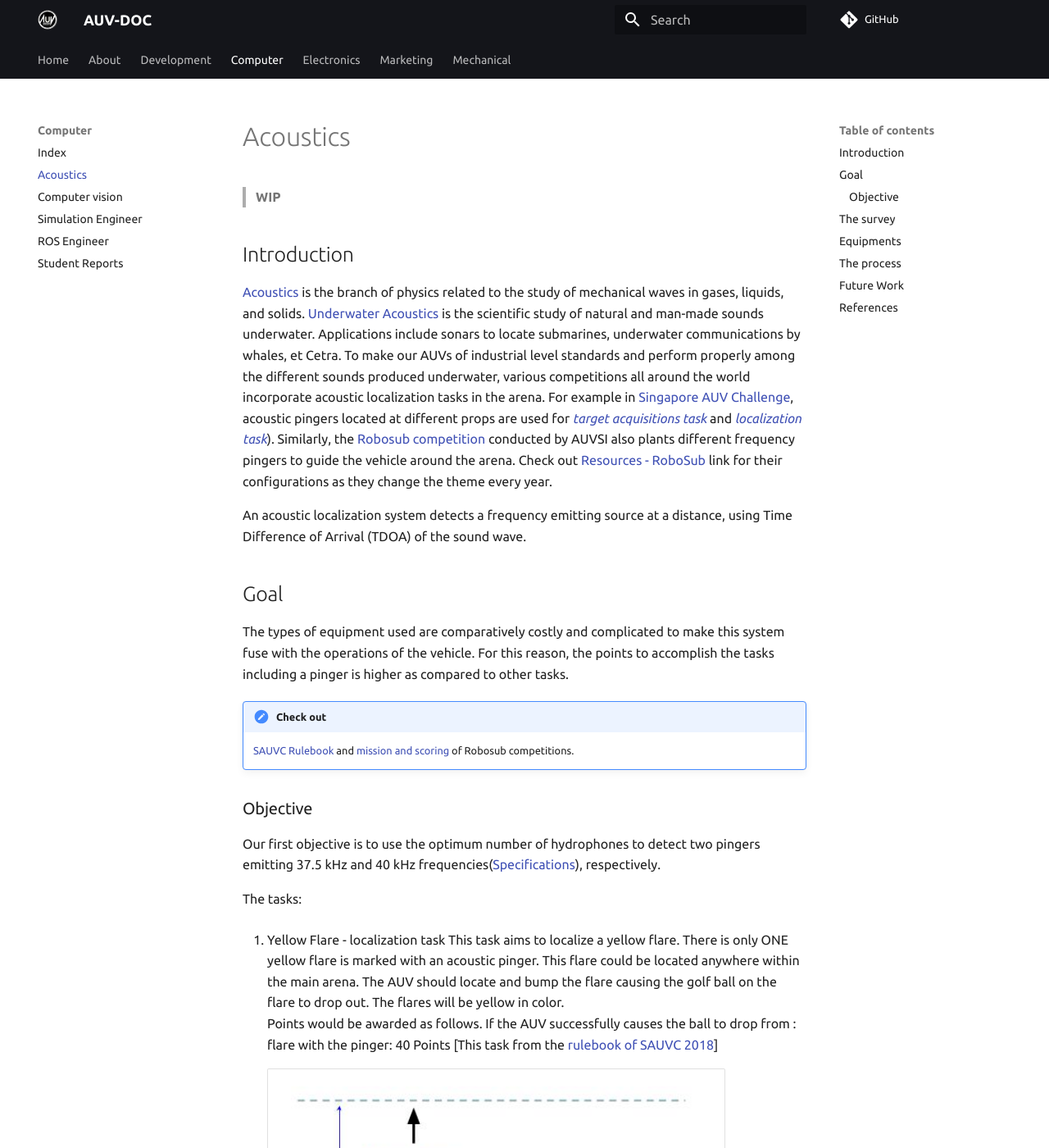
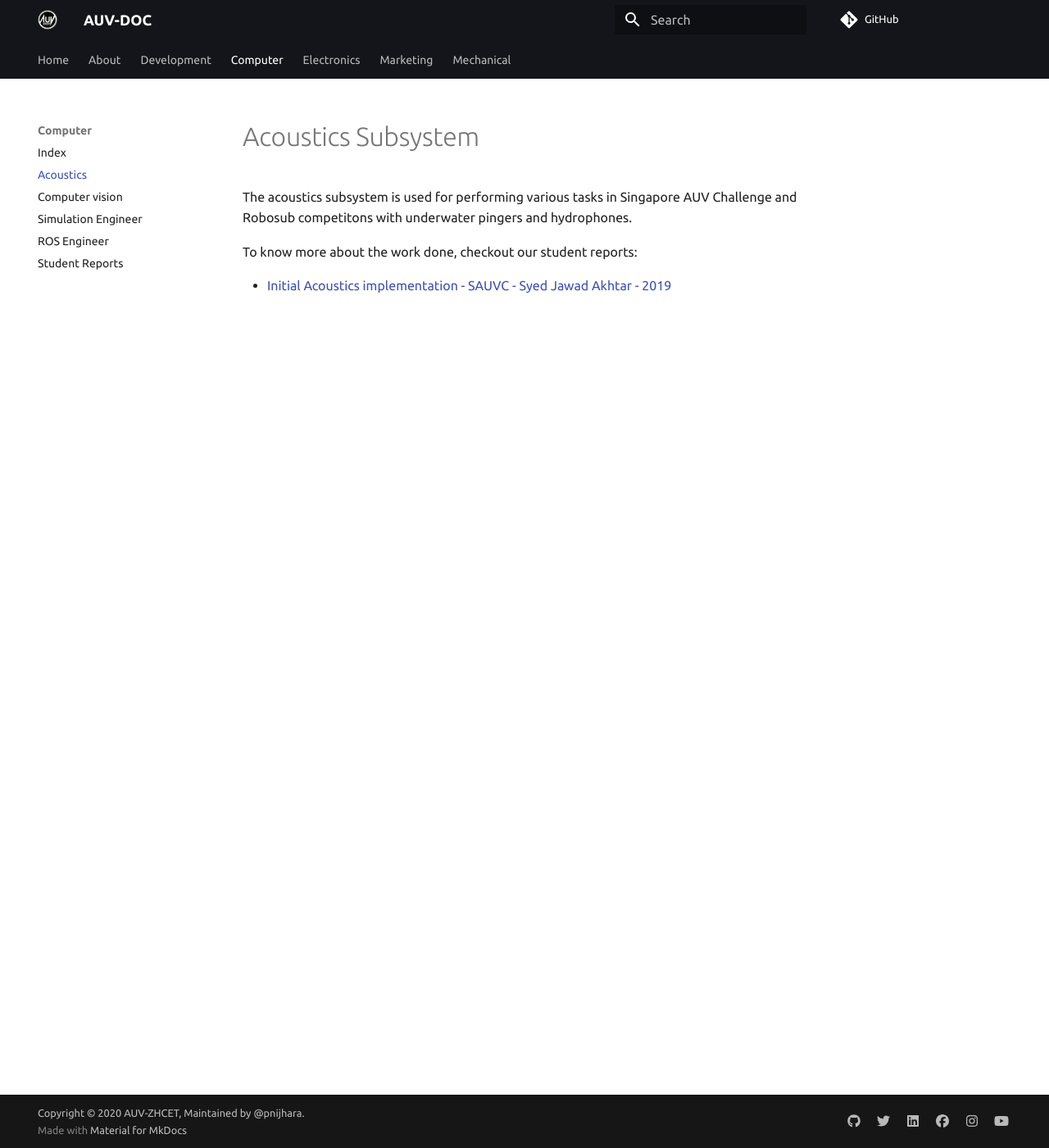
Before and after one commit to auvzhcet/Documentation, an MkDocs documentation site: the page built from docs/computer/Acoustics.md, in a window 1280 px wide and 1400 px high. Shown: the whole window at 82% size. Built offline with MkDocs 1.6.1 and Material for MkDocs 9.7.7, drawn with Linux system fonts in a browser that asks for light colours; comment, search, counter and statistics services are not loaded; some of the changed text lies outside the part shown.

Commit message:
docs: Remove report and make introductory

```diff
--- a/docs/computer/Acoustics.md
+++ b/docs/computer/Acoustics.md
@@ -1,95 +1,7 @@
----
-title: Initial Acoustics Implementation
-author: Syed Jawad Akhtar
-email: syedjawadakhtar@gmail.com
----
+# Acoustics Subsystem
 
-> **WIP**
+The acoustics subsystem is used for performing various tasks in Singapore AUV Challenge and Robosub competitons with underwater pingers and hydrophones.
 
-## Introduction
+To know more about the work done, checkout our student reports:
 
-[Acoustics](https://en.wikipedia.org/wiki/Acoustics) is the branch of physics related to the study of mechanical waves in gases, liquids, and solids. [Underwater Acoustics](https://en.wikipedia.org/wiki/Acoustics#Underwater_acoustics) is the scientific study of natural and man-made sounds underwater. Applications include sonars to locate submarines, underwater communications by whales, et Cetra. To make our AUVs of industrial level standards and perform properly among the different sounds produced underwater, various competitions all around the world incorporate acoustic localization tasks in the arena. For example in [Singapore AUV Challenge](https://sauvc.org/), acoustic pingers located at different props are used for [_target acquisitions task_](https://sauvc.org/rulebook/#2.-target-acquisition) and [_localization task_](https://sauvc.org/rulebook/#4.-localization)). Similarly, the [Robosub competition](https://robosub.org/) conducted by AUVSI also plants different frequency pingers to guide the vehicle around the arena. Check out [Resources - RoboSub](https://robosub.org/resources/) link for their configurations as they change the theme every year.
-
-An acoustic localization system detects a frequency emitting source at a distance, using Time Difference of Arrival (TDOA) of the sound wave.
-
-## Goal
-
-The types of equipment used are comparatively costly and complicated to make this system fuse with the operations of the vehicle. For this reason, the points to accomplish the tasks including a pinger is higher as compared to other tasks.
-
-!!! seealso "Check out"
-    [SAUVC Rulebook](https://sauvc.org/rulebook/) and [mission and scoring](https://robosub.org/resources/) of Robosub competitions.
-
-### Objective
-
-Our first objective is to use the optimum number of hydrophones to detect two pingers emitting 37.5 kHz and 40 kHz frequencies([Specifications](https://ocean-innovations.net/companies/rje-international/acoustic-pingers-and-transponders/)), respectively.
-
-The tasks:
-
-1. Yellow Flare - localization task
-    This task aims to localize a yellow flare. There is only ONE  yellow flare is marked with an acoustic pinger. This flare could be located anywhere within the main arena. The AUV should locate and bump the flare causing the golf ball on the flare to drop out. The flares will be yellow in color.
-    Points would be awarded as follows. If the AUV successfully causes the ball to drop from :
-    flare with the pinger: 40 Points
-    [This task from the [rulebook of SAUVC 2018](https://sauvc.org/2018/)]
-
-    | ![yellow_Flare_animated](static/flare_Animation.png) |
-    |:--:|
-    | Fig. 1: Dimensions of the yellow flare. [_(Source)_](https://sauvc.org/rulebook/)|
-
-    | ![yellow_Flare_underwater](static/yellow_Flare_water.png) |
-    |:--:|
-    | Fig. 2: Yellow flare underwater. [_(Source)_](https://sauvc.org/rulebook/)|
-
-2. Red Drums - target acquisitions task
-There are 4 colored drums in the arena. All of them are on a green mat of size 8m x 2m. One of the drums, chosen at random, will be blue in color, while the rest are red in color. One of the red drums, chosen at random, will contain an acoustic pinger. The AUV needs to drop a ball in one of the drums to complete this task. The location of the red drum which contains the acoustic pinger may be randomized between attempts, as may be the order of the drums.
-Points will be awarded as follows:
-
-    - Drop the ball in the blue drum: 30 Points
-    - Drop the ball in the red drum with the pinger: 50 Points
-    - Dropping the ball in any other red drum: 10 Points
-
-| ![drums](static/drums.png) |
-|:--:|
-| Fig. 3: Drums placed on the green mat underwater. [_(Source)_](https://sauvc.org/rulebook/)|
-
-| ![drums_top_view](static/drums_top_view.png) |
-|:--:|
-| Fig. 4: Target zone dimensions w.r.t. drums [_(Source)_](https://sauvc.org/rulebook/)|
-
-## The survey
-
-We checked Robosub journals of previous years of different teams - ([Past Programs - RoboSub](https://robosub.org/past-programs/)).
-
-## Equipments
-
-1. [H2C hydrophones](https://www.aquarianaudio.com/h2c-hydrophone.html) from [Aquarian Audio](https://www.aquarianaudio.com/) with 3.5 mm TRS output connection.
-Key features: Groves for easy mounting, 3.5mm connector & range of detection (10 kHz - 100 kHz)
-
-2. [NI myRIO](https://www.ni.com/en-in/shop/select/myrio-student-embedded-device) embedded board.
-Key features:
-1.Inbuilt [FPGA](https://www.xilinx.com/products/silicon-devices/fpga/what-is-an-fpga.html) for audio processing.
-2.One 3.5mm along with three analog inputs for audio signals.
-3.Inbuilt IMU that can be used further for movement of the vehicle.
-4.WiFi connectivity.
-
-| ![NI myRIO](static/myRIO_hardware_pinout.png) |
-|:--:|
-| Fig. 5: NI myRIO-1900 Hardware Block Diagram [_(Source)_](static/NI_MyRIO_User_Guide_and_Specification.pdf)|
-
-| ![MXP Connectors A and B](static/myRio_ports.png) |
-|:--:|
-| Fig. 6: Primary/Secondary Signals on MXP Connectors A and B [_(Source)_](static/NI_MyRIO_User_Guide_and_Specification.pdf)|
-
-## The process
-
-## Future Work
-
-The assembly of all the components at one place and its optimization is required:
-
-1. Connecting all 3 hydrophones to a microcontroller to receive input without wire/connection interference
-2. Processing of audio signals for higher frequencies (50 kHz)
-3. Attaching to the vehicle at a certain angle
-4. Testing to eradicate reflections of signals form props and sidewalls of swimming pool
-
-## References
-
-[Comparative Study of hydrophones used by other teams](https://github.com/auvzhcet/AUV2k19/blob/master/hydrophones_study.md)
+- [Initial Acoustics implementation - SAUVC - Syed Jawad Akhtar - 2019](student_Reports/syed_jawad_akhtar_2019.md)
```
